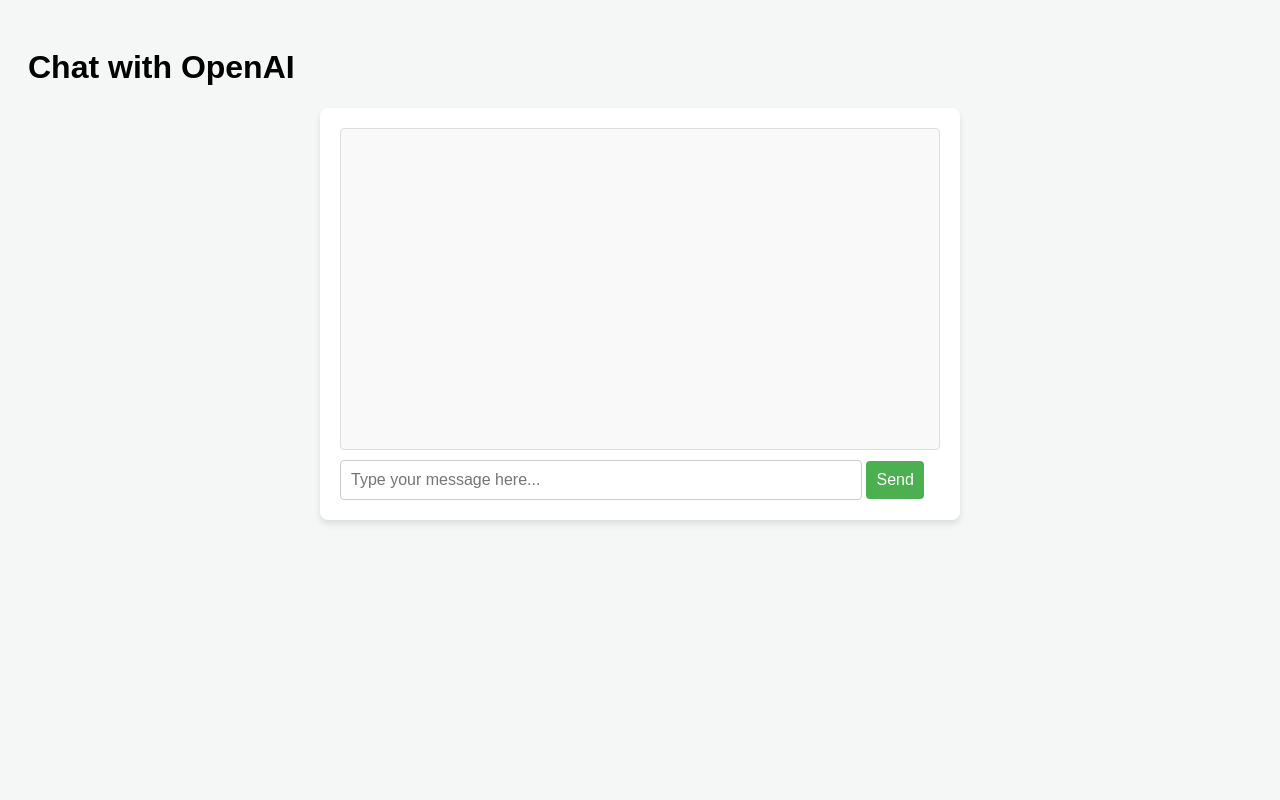
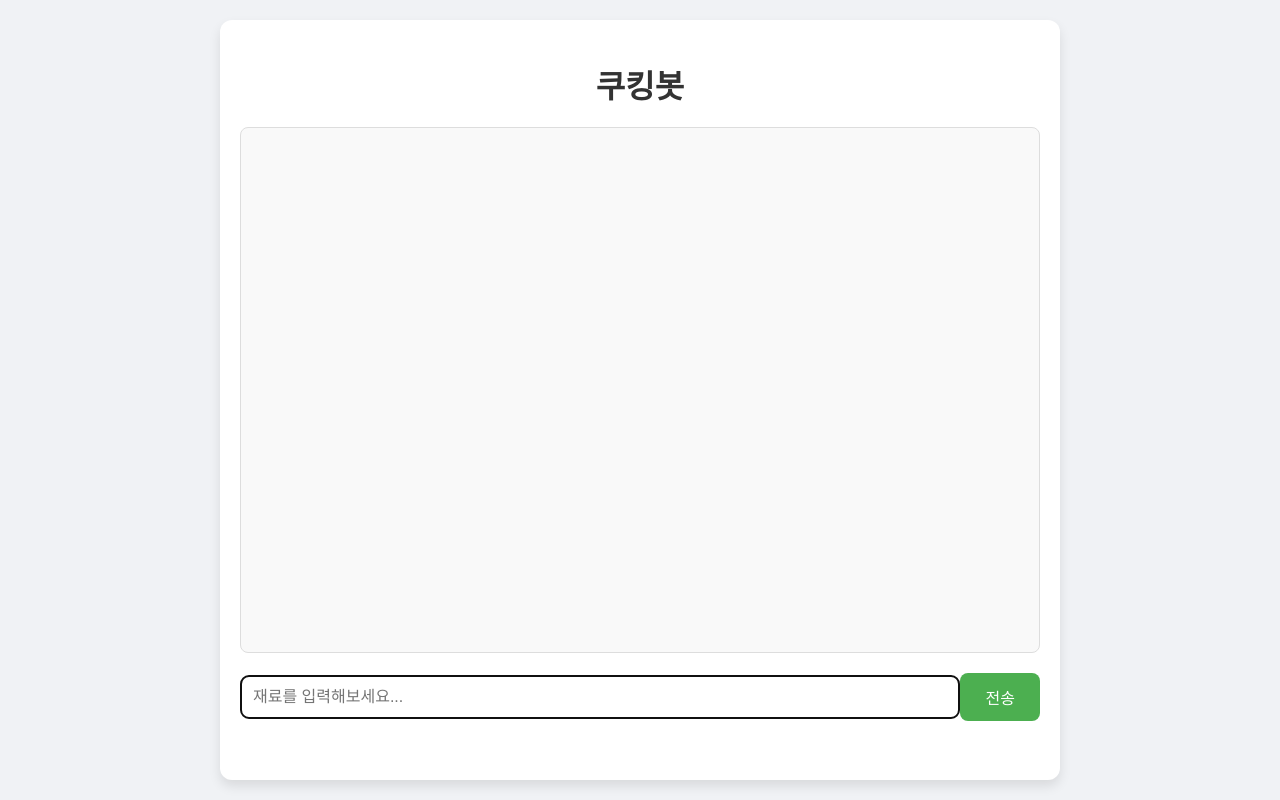
Before and after one commit to ghdtldus/recipeAI, a Flask app: page / in a window 1280 px wide. Run offline with Flask 3, Linux system fonts and the light colour scheme.

Commit message:
채팅화면 변경

```diff
--- a/templates/index.html
+++ b/templates/index.html
@@ -1,110 +1,131 @@
 <!DOCTYPE html>
-<html lang="en">
+<html lang="ko">
 <head>
     <meta charset="UTF-8">
     <meta name="viewport" content="width=device-width, initial-scale=1.0">
     <title>OpenAI Chat</title>
     <style>
+        /* 기본적인 스타일링 */
         body {
             font-family: Arial, sans-serif;
-            padding: 20px;
-            background-color: #f4f7f6;
+            margin: 0;
+            padding: 0;
+            background-color: #f0f2f5;  /* 부드러운 회색 배경 */
+            display: flex;
+            justify-content: center;
+            align-items: center;
+            height: 100vh;
+            color: #333;
+        }
+        h1 {
+            font-size: 2rem;
+            margin-bottom: 20px;
+            text-align: center;
         }
         #chat-container {
-            max-width: 600px;
-            margin: 0 auto;
+            width: 90%;
+            max-width: 800px;
             background-color: #fff;
+            border-radius: 12px;
+            box-shadow: 0 6px 12px rgba(0, 0, 0, 0.1);
             padding: 20px;
-            border-radius: 8px;
-            box-shadow: 0 4px 6px rgba(0, 0, 0, 0.1);
+            display: flex;
+            flex-direction: column;
+            height: 90vh;
         }
         #messages {
-            height: 300px;
-            overflow-y: scroll;
-            margin-bottom: 10px;
+            flex-grow: 1;
+            overflow-y: auto;
+            margin-bottom: 20px;
+            padding: 10px;
+            background-color: #f9f9f9;
+            border-radius: 8px;
             border: 1px solid #ddd;
-            padding: 10px;
-            border-radius: 4px;
-            background-color: #f9f9f9;
+            max-height: 70%;
+            word-wrap: break-word;
         }
         #messages div {
             margin-bottom: 10px;
+            font-size: 1rem;
         }
         .recipe {
-            padding: 10px;
+            background-color: #e9f7f6;
+            padding: 15px;
+            border-radius: 8px;
             border: 1px solid #ddd;
             margin-bottom: 15px;
-            border-radius: 8px;
-            background-color: #f1f1f1;
         }
         .recipe h3 {
-            margin: 0;
-            padding: 0;
+            margin-top: 0;
+            font-size: 1.2rem;
         }
         .recipe ul {
+            padding-left: 20px;
             list-style-type: none;
-            padding: 0;
         }
         .recipe ul li {
             margin-bottom: 5px;
         }
         #user-input {
             width: calc(100% - 100px);
-            padding: 10px;
+            padding: 12px;
             font-size: 16px;
             border: 1px solid #ccc;
-            border-radius: 4px;
+            border-radius: 8px;
         }
         #send-btn {
-            padding: 10px;
+            width: 80px;
+            padding: 12px;
             font-size: 16px;
             cursor: pointer;
             border: none;
             background-color: #4CAF50;
             color: white;
-            border-radius: 4px;
+            border-radius: 8px;
         }
         #send-btn:hover {
             background-color: #45a049;
         }
+        .input-container {
+            display: flex;
+            justify-content: space-between;
+            align-items: center;
+        }
     </style>
 </head>
 <body>
-    <h1>Chat with OpenAI</h1>
+
     <div id="chat-container">
+        <h1> 쿠킹봇 </h1>
         <div id="messages"></div>
-        <div>
-            <input type="text" id="user-input" placeholder="Type your message here...">
-            <button id="send-btn">Send</button>
+        <div class="input-container">
+            <input type="text" id="user-input" placeholder="재료를 입력해보세요..." autofocus>
+            <button id="send-btn">전송</button>
         </div>
     </div>
 
     <script>
         function formatRecipeResponse(responseText) {
-            // 응답을 두 개 이상의 레시피로 나눕니다 (빈 줄로 구분)
-            const recipes = responseText.split("\n\n");  // 각 레시피는 빈 줄로 구분됩니다.
+            const recipes = responseText.split("\n\n");
             let formattedResponse = '';
 
             recipes.forEach(recipe => {
                 if (recipe.trim()) {
-                    // '재료:'와 '조리법:' 중복 제거
                     let cleanedRecipe = recipe
-                        .replace(/- 재료:/g, '')  // 중복된 '- 재료:' 제거
-                        .replace(/- 조리법:/g, '')  // 중복된 '- 조리법:' 제거
-                        .trim();  // 불필요한 공백 제거
+                        .replace(/- 재료:/g, '')
+                        .replace(/- 조리법:/g, '')
+                        .trim();
 
-                    // 레시피 제목, 재료, 조리법을 나누기 위해 첫 번째 줄은 제목, 두 번째 줄은 재료, 세 번째 줄 이후는 조리법으로 나눔
                     const lines = cleanedRecipe.split("\n");
-                    const title = lines[0].trim();  // 첫 번째 줄은 제목
-                    const ingredients = lines[1].trim();  // 두 번째 줄은 재료
-                    const method = lines.slice(2).join("\n").trim();  // 세 번째 줄 이후는 조리법
+                    const title = lines[0].trim();
+                    const ingredients = lines[1].trim();
+                    const method = lines.slice(2).join("\n").trim();
 
-                    // HTML 형식으로 포맷팅
                     formattedResponse += `
                         <div class="recipe">
-                            <h3>${title}</h3>  <!-- 요리 제목 -->
-                            <p><strong>재료:</strong> ${ingredients}</p>  <!-- 재료 -->
-                            <p><strong>조리법:</strong><br/>${method}</p>  <!-- 조리법 -->
+                            <h3>${title}</h3>
+                            <p><strong>재료:</strong> ${ingredients}</p>
+                            <p><strong>조리법:</strong><br/>${method}</p>
                         </div>
                     `;
                 }
@@ -113,13 +134,12 @@
             return formattedResponse;
         }
 
-
         document.getElementById("send-btn").addEventListener("click", async () => {
             const userInput = document.getElementById("user-input").value;
             if (!userInput) return;
 
             const messagesDiv = document.getElementById("messages");
-            messagesDiv.innerHTML += `<div><b>You:</b> ${userInput}</div>`;
+            messagesDiv.innerHTML += `<div><b>사용자:</b> ${userInput}</div>`;
 
             const response = await fetch("/chat", {
                 method: "POST",
@@ -130,9 +150,9 @@
 
             if (data.reply) {
                 const formattedResponse = formatRecipeResponse(data.reply);
-                messagesDiv.innerHTML += `<div><b>Bot:</b> ${formattedResponse}</div>`;
+                messagesDiv.innerHTML += `<div><b>봇:</b> ${formattedResponse}</div>`;
             } else if (data.error) {
-                messagesDiv.innerHTML += `<div><b>Error:</b> ${data.error}</div>`;
+                messagesDiv.innerHTML += `<div><b>오류:</b> ${data.error}</div>`;
             }
 
             messagesDiv.scrollTop = messagesDiv.scrollHeight;
```
